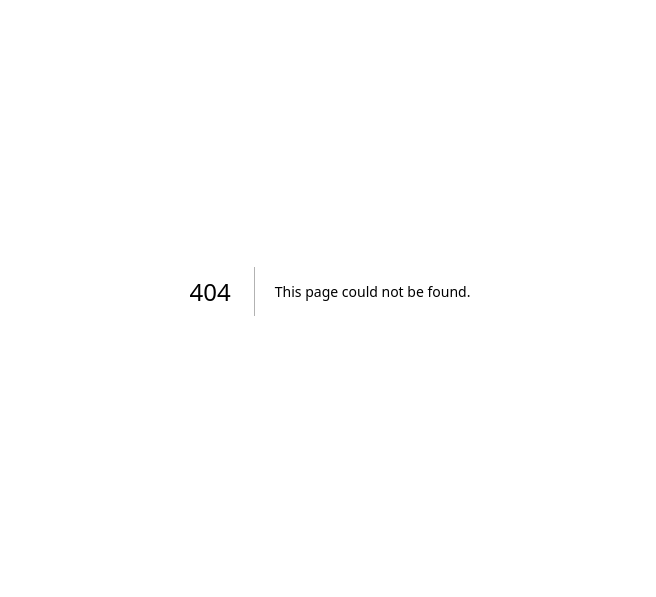
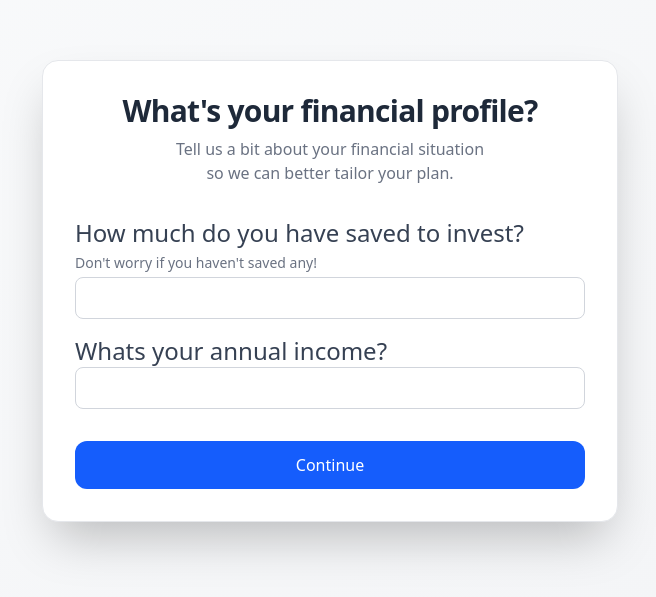
Before and after one commit to pranavjoseph192005/veedu, a Next.js app: page /onboarding/budget in a window 1280 px wide. Before the commit this address had no page. Shown: the part 109-706 px from the top of the page, without its empty margins (310-966 px from the left). Built offline with nearby package versions, Linux system fonts and the light colour scheme.

Commit message:
created pages for budget, experience, and goal.

```diff
--- a/app/auth/login/page.tsx
+++ b/app/auth/login/page.tsx
@@ -11,7 +11,7 @@ export default function LoginPage() {
         <div>
           <h1 className="text-3xl font-bold text-gray-800">Welcome Back</h1>
           <p className="text-sm text-gray-500 mt-1">
-            Don’t have an account?{" "}
+            Don't have an account?{" "}
             <Link
               href="/auth/sign-up"
               className="text-blue-600 hover:underline font-medium"
--- /dev/null
+++ b/app/onboarding/budget/page.tsx
@@ -0,0 +1,73 @@
+'use client'
+
+import { useRouter } from 'next/navigation'
+
+export default function IncomeSlider() {
+  const router = useRouter()
+
+  const handleSubmit = (e: React.FormEvent) => {
+    e.preventDefault()
+    router.push('/onboarding/goal')
+  }
+
+  return (
+    <main className="min-h-screen flex items-center justify-center bg-gradient-to-br from-gray-50 to-gray-100 px-6 py-10">
+      <form
+        onSubmit={handleSubmit}
+        className="w-full max-w-xl bg-white border border-gray-200 rounded-2xl shadow-2xl p-8 space-y-8 animate-fade-in"
+      >
+        <div className="text-center space-y-2">
+            <h1 className="text-3xl font-extrabold text-gray-800 tracking-tight">
+                What's your financial profile?
+            </h1>
+            <p className="text-base text-gray-500 mb-0">
+                Tell us a bit about your financial situation
+            </p>
+            <p className="text-base text-gray-500 mt-0">
+                so we can better tailor your plan.
+            </p>
+        </div>
+
+        <div className="space-y-4">
+            <div>
+                <label htmlFor="savings" className="text-2xl font-medium text-gray-700 block mt-0">
+                    How much do you have saved to invest?
+                </label>
+                <p className="text-sm text-gray-500 py-1">
+                    Don't worry if you haven't saved any!
+                </p>
+                <input
+                    id="savings"
+                    name="savings"
+                    type="text"
+                    required
+                    className="w-full px-3 py-2 border border-gray-300 rounded-lg focus:outline-none focus:ring-2 focus:ring-blue-500"
+                />
+            </div>
+
+            <div>
+                <label htmlFor="income" className="text-2xl font-medium text-gray-700 block mt-0">
+                    Whats your annual income?
+                </label>
+                <input
+                    id="income"
+                    name="income"
+                    type="text"
+                    required
+                    className="w-full px-3 py-2 border border-gray-300 rounded-lg focus:outline-none focus:ring-2 focus:ring-blue-500"
+                />
+            </div>
+        </div>
+
+        {/* You can insert the slider or form fields here */}
+
+        <button
+          type="submit"
+          className="w-full py-3 text-white font-medium bg-blue-600 rounded-xl hover:bg-blue-700 transition duration-200"
+        >
+          Continue
+        </button>
+      </form>
+    </main>
+  )
+}
--- /dev/null
+++ b/app/onboarding/experience/page.tsx
@@ -0,0 +1,73 @@
+'use client'
+
+import { useRouter } from 'next/navigation'
+
+export default function IncomeSlider() {
+  const router = useRouter()
+
+  const handleSubmit = (e: React.FormEvent) => {
+    e.preventDefault()
+    router.push('/onboarding/goal')
+  }
+
+  return (
+    <main className="min-h-screen flex items-center justify-center bg-gradient-to-br from-gray-50 to-gray-100 px-6 py-10">
+      <form
+        onSubmit={handleSubmit}
+        className="w-full max-w-xl bg-white border border-gray-200 rounded-2xl shadow-2xl p-8 space-y-8 animate-fade-in"
+      >
+        <div className="text-center space-y-2">
+            <h1 className="text-3xl font-extrabold text-gray-800 tracking-tight">
+                What's your financial profile?
+            </h1>
+            <p className="text-base text-gray-500 mb-0">
+                Tell us a bit about your financial situation
+            </p>
+            <p className="text-base text-gray-500 mt-0">
+                so we can better tailor your plan.
+            </p>
+        </div>
+
+        <div className="space-y-4">
+            <div>
+                <label htmlFor="savings" className="text-2xl font-medium text-gray-700 block mt-0">
+                    How much do you have saved to invest?
+                </label>
+                <p className="text-sm text-gray-500 py-1">
+                    Don't worry if you haven't saved any!
+                </p>
+                <input
+                    id="savings"
+                    name="savings"
+                    type="text"
+                    required
+                    className="w-full px-3 py-2 border border-gray-300 rounded-lg focus:outline-none focus:ring-2 focus:ring-blue-500"
+                />
+            </div>
+
+            <div>
+                <label htmlFor="income" className="text-2xl font-medium text-gray-700 block mt-0">
+                    Whats your annual income?
+                </label>
+                <input
+                    id="income"
+                    name="income"
+                    type="text"
+                    required
+                    className="w-full px-3 py-2 border border-gray-300 rounded-lg focus:outline-none focus:ring-2 focus:ring-blue-500"
+                />
+            </div>
+        </div>
+
+        {/* You can insert the slider or form fields here */}
+
+        <button
+          type="submit"
+          className="w-full py-3 text-white font-medium bg-blue-600 rounded-xl hover:bg-blue-700 transition duration-200"
+        >
+          Continue
+        </button>
+      </form>
+    </main>
+  )
+}
--- /dev/null
+++ b/app/onboarding/goal/page.tsx
@@ -0,0 +1,54 @@
+'use client'
+
+import { useState } from 'react'
+import { useRouter } from 'next/navigation'
+
+const OPTIONS = [
+  { id: 'investor', label: 'I want to invest' },
+  { id: 'manager', label: 'I already own property' },
+  { id: 'both', label: 'Both' },
+]
+
+export default function OnboardingTable() {
+  const [selectedId, setSelectedId] = useState('')
+  const router = useRouter()
+
+  const handleSubmit = async () => {
+    if (!selectedId) return alert('Please select an option.')
+
+    await fetch('/api/submit-data', {
+      method: 'POST',
+      headers: { 'Content-Type': 'application/json' },
+      body: JSON.stringify({ choice: selectedId }),
+    })
+
+    router.push('/onboarding/budget')
+  }
+
+  return (
+    <div className="max-w-md mx-auto p-6">
+      <table className="w-full border border-gray-200 rounded overflow-hidden">
+        <tbody>
+          {OPTIONS.map((option) => (
+            <tr
+              key={option.id}
+              onClick={() => setSelectedId(option.id)}
+              className={`cursor-pointer transition
+                ${selectedId === option.id ? 'bg-blue-100 font-semibold' : 'hover:bg-gray-100'}
+              `}
+            >
+              <td className="p-4 border-b">{option.label}</td>
+            </tr>
+          ))}
+        </tbody>
+      </table>
+
+      <button
+        onClick={handleSubmit}
+        className="mt-4 w-full bg-blue-600 text-white py-2 rounded hover:bg-blue-700"
+      >
+        Continue
+      </button>
+    </div>
+  )
+}
--- a/app/onboarding/page.tsx
+++ b/app/onboarding/page.tsx
@@ -34,7 +34,7 @@ export default function OnboardingStart() {
         </motion.p>
 
         <motion.button
-          onClick={() => router.push('/onboarding/goal')}
+          onClick={() => router.push('/onboarding/experience')}
           className="bg-pink-600 hover:bg-pink-700 text-white text-lg px-6 py-3 rounded-full shadow-lg transition"
           whileHover={{ scale: 1.1 }}
           whileTap={{ scale: 0.95, rotate: -3 }}
```
